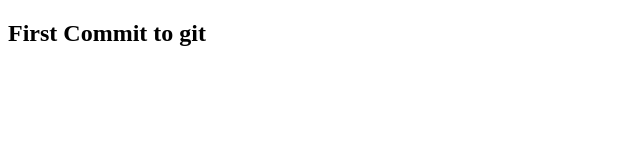
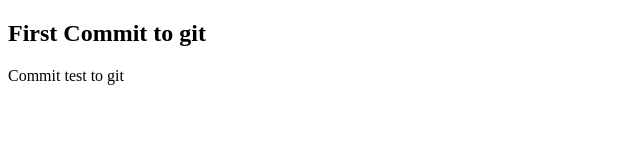
Before and after one commit to Jmartinez8282/Day3Gitpush, a plain HTML site: page index.html in a window 1280 px wide. Shown: the whole page, without its empty margins (0-640 px from the left). Drawn offline with Linux system fonts and the light colour scheme.

Commit message:
edits to index and styles

```diff
--- a/index.html
+++ b/index.html
@@ -5,6 +5,7 @@
     <meta name="viewport" content="width=device-width, initial-scale=1.0">
     <title>Git Test</title>
     <h2>First Commit to git</h2>
+    <p>Commit test to git</p>
 </head>
 <body>
 
--- a/styles/style.css
+++ b/styles/style.css
@@ -1,3 +1,6 @@
 h1 {
     background-color: blue;
 }
+p {
+    color: red;
+}
```
